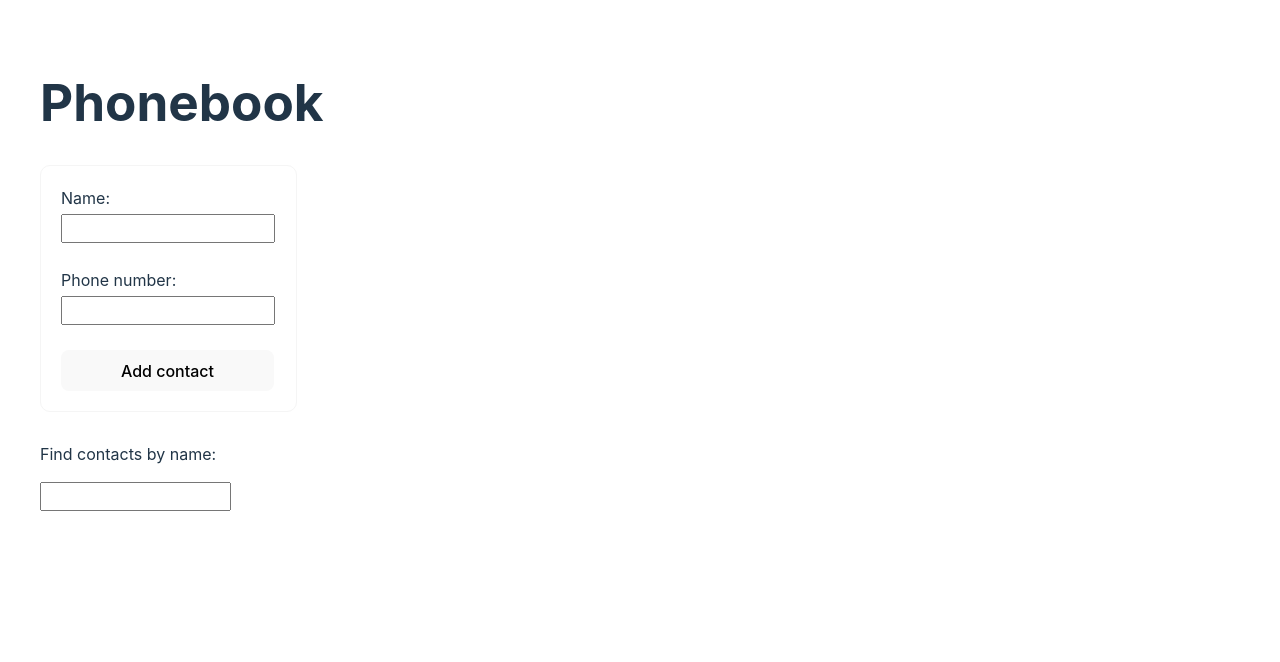
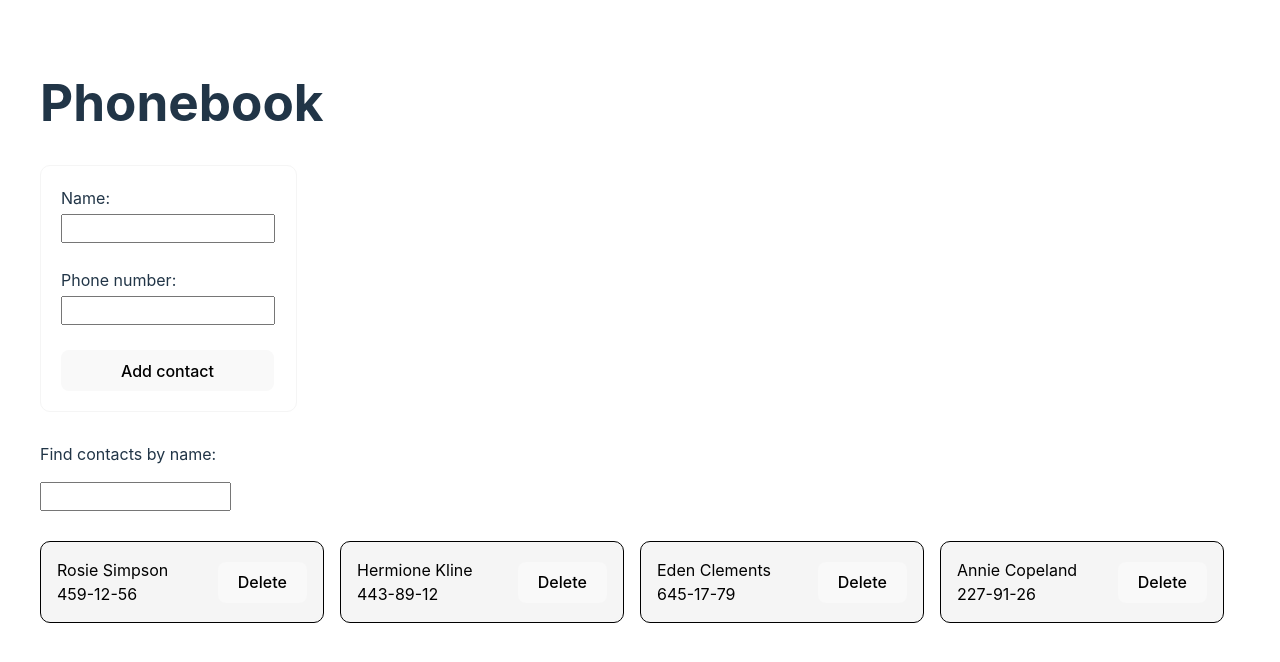
Before and after one commit to kanokoaomi/goit-react-hw-08, a React (Vite) app: page / in a window 1280 px wide. Shown: the top 662 px of the page. Built offline with nearby package versions, Linux system fonts and the light colour scheme.

Commit message:
Fix redux and Add redux-persist

```diff
--- a/package.json
+++ b/package.json
@@ -17,6 +17,7 @@
     "react": "^18.3.1",
     "react-dom": "^18.3.1",
     "react-redux": "^9.1.2",
+    "redux-persist": "^6.0.0",
     "yup": "^1.4.0"
   },
   "devDependencies": {
--- a/src/App.jsx
+++ b/src/App.jsx
@@ -1,64 +1,15 @@
-// import { useEffect, useState } from 'react'
 import ContactForm from "./components/ContactForm/ContactForm"
 import SearchBox from "./components/SearchBox/SearchBox"
 import ContactList from "./components/ContactList/ContactList"
-// import { nanoid } from 'nanoid'
-// import { useDispatch, useSelector } from 'react-redux'
-// import { addContact } from './redux/contactsSlice'
+
 
 const App = () => {
-  // const originalContacts = [
-  //   { id: 'id-1', name: 'Rosie Simpson', number: '459-12-56' },
-  //   { id: 'id-2', name: 'Hermione Kline', number: '443-89-12' },
-  //   { id: 'id-3', name: 'Eden Clements', number: '645-17-79' },
-  //   { id: 'id-4', name: 'Annie Copeland', number: '227-91-26' },
-  // ]
-
-  // const contacts = useSelector((state) => state.contacts.items)
-
-  // const localStorageValue = localStorage.getItem('contacts')
-
-  // const [contacts, setContact] = useState(() => {
-  //   const parsedValue = JSON.parse(localStorageValue)
-  //   return parsedValue ?? contacts
-  // })
-  // const [inputValue, setInputValue] = useState("")
-
-
-  // const onAddContact = (formData) => {
-  //   const finalContacts = {
-  //     ...formData,
-  //     id: nanoid()
-  //   }
-  //   const action = addContact(finalContacts)
-  //   dispatch(action)
-  //   // setContact((previousListOfContacts) => [...previousListOfContacts, finalContacts])
-  // }
-
-  // const onDeleteContact = (contactId) => {
-  //   // const contactsWithoutDeletedContact = contacts.filter((contact) => contact.id !== contactId)
-  //   // setContact(contactsWithoutDeletedContact)
-  //   const action = addContact(contactId)
-  //   dispatch(action)
-  // }
-
-  // useEffect(() => {
-  //   localStorage.setItem('contacts', JSON.stringify(contacts))
-  // }, [contacts])
-
   return (
     <div>
       <h1 style={{ marginLeft: "40px" }}>Phonebook</h1>
-      <ContactForm
-      // onAddContact={onAddContact}
-      />
-      <SearchBox
-      // inputValue={filter}
-      // handleChange={setInputValue}
-      />
-      <ContactList
-      // onDeleteContact={onDeleteContact}
-      />
+      <ContactForm />
+      <SearchBox />
+      <ContactList />
     </div>
   )
 }
--- a/src/components/Contact/Contact.jsx
+++ b/src/components/Contact/Contact.jsx
@@ -5,8 +5,6 @@ import styles from "./Contact.module.css"
 const Contact = ({ id, name, number }) => {
     const dispatch = useDispatch();
     const onDeleteContact = (contactId) => {
-        // const contactsWithoutDeletedContact = contacts.filter((contact) => contact.id !== contactId)
-        // setContact(contactsWithoutDeletedContact)
         const action = deleteContact(contactId)
         dispatch(action)
     }
--- a/src/components/ContactForm/ContactForm.jsx
+++ b/src/components/ContactForm/ContactForm.jsx
@@ -4,7 +4,6 @@ import * as Yup from "yup"
 import { nanoid } from "nanoid"
 import { addContact } from "../../redux/contactsSlice"
 import { useDispatch } from "react-redux"
-// import { nanoid } from "nanoid"
 
 const ContactForm = () => {
   const initialValues = {
@@ -26,7 +25,6 @@ const ContactForm = () => {
     }
     const action = addContact(finalContacts)
     dispatch(action)
-    // setContact((previousListOfContacts) => [...previousListOfContacts, finalContacts])
   }
 
   const phoneNumberRegex =
--- a/src/components/ContactList/ContactList.jsx
+++ b/src/components/ContactList/ContactList.jsx
@@ -6,7 +6,7 @@ const ContactList = ({ onDeleteContact }) => {
     const contacts = useSelector((state) => state.contacts.items)
     const filters = useSelector((state) => state.filters.name)
     const filteredContacts = contacts.filter((contact) => {
-        contact.name.toLowerCase().includes(filters.toLowerCase().trim())
+        return contact.name.toLowerCase().includes(filters.toLowerCase().trim())
 
     })
     return (
--- a/src/main.jsx
+++ b/src/main.jsx
@@ -2,13 +2,16 @@ import { StrictMode } from 'react'
 import { createRoot } from 'react-dom/client'
 import App from './App.jsx'
 import './index.css'
-import { store } from './redux/store.js'
+import { persistor, store } from './redux/store.js'
 import { Provider } from 'react-redux'
+import { PersistGate } from 'redux-persist/integration/react'
 
 createRoot(document.getElementById('root')).render(
   <StrictMode>
     <Provider store={store}>
-      <App />
+      <PersistGate loading={null} persistor={persistor}  >
+        <App />
+      </PersistGate>
     </Provider>
   </StrictMode>,
 )
--- a/src/redux/store.js
+++ b/src/redux/store.js
@@ -2,9 +2,34 @@ import { configureStore } from "@reduxjs/toolkit";
 import { contactsReducer } from "./contactsSlice";
 import { filtersReducer } from "./filtersSlice";
 
+import {
+  persistStore,
+  persistReducer,
+  FLUSH,
+  REHYDRATE,
+  PAUSE,
+  PERSIST,
+  PURGE,
+  REGISTER,
+} from "redux-persist";
+import storage from "redux-persist/lib/storage";
+
+const contactsConfig = {
+  key: "contactsKey",
+  storage,
+};
+
 export const store = configureStore({
   reducer: {
-    contacts: contactsReducer,
+    contacts: persistReducer(contactsConfig, contactsReducer),
     filters: filtersReducer,
   },
+  middleware: (getDefaultMiddleware) =>
+    getDefaultMiddleware({
+      serializableCheck: {
+        ignoredActions: [FLUSH, REHYDRATE, PAUSE, PERSIST, PURGE, REGISTER],
+      },
+    }),
 });
+
+export const persistor = persistStore(store);
```
Also changed, not shown: 1 other file (tests, documents, lock files or other folders).
